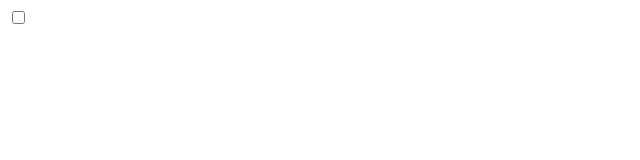
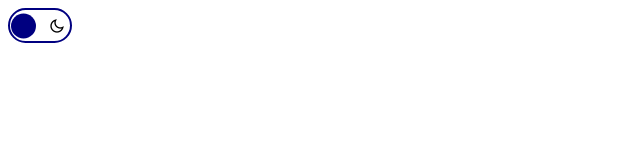
Before and after one commit to karur0su/Toggle-Button-Animation, a plain HTML site: page index.html in a window 1280 px wide. Shown: the whole page, without its empty margins (0-640 px from the left). Drawn offline with nearby package versions, Linux system fonts and the light colour scheme.

Commit message:
linked style css

```diff
--- a/index.html
+++ b/index.html
@@ -1,10 +1,13 @@
 <!DOCTYPE html>
 <html lang="en">
+
 <head>
     <meta charset="UTF-8">
     <meta http-equiv="X-UA-Compatible" content="IE=edge">
     <meta name="viewport" content="width=device-width, initial-scale=1.0">
     <title>Toggle Switch</title>
+    <link href="https://cdn.jsdelivr.net/npm/remixicon@2.5.0/fonts/remixicon.css" rel="stylesheet">
+    <link rel="stylesheet" href="style.css">
 </head>
 <body>
     <label for="checkbox" class="toggler">
```
